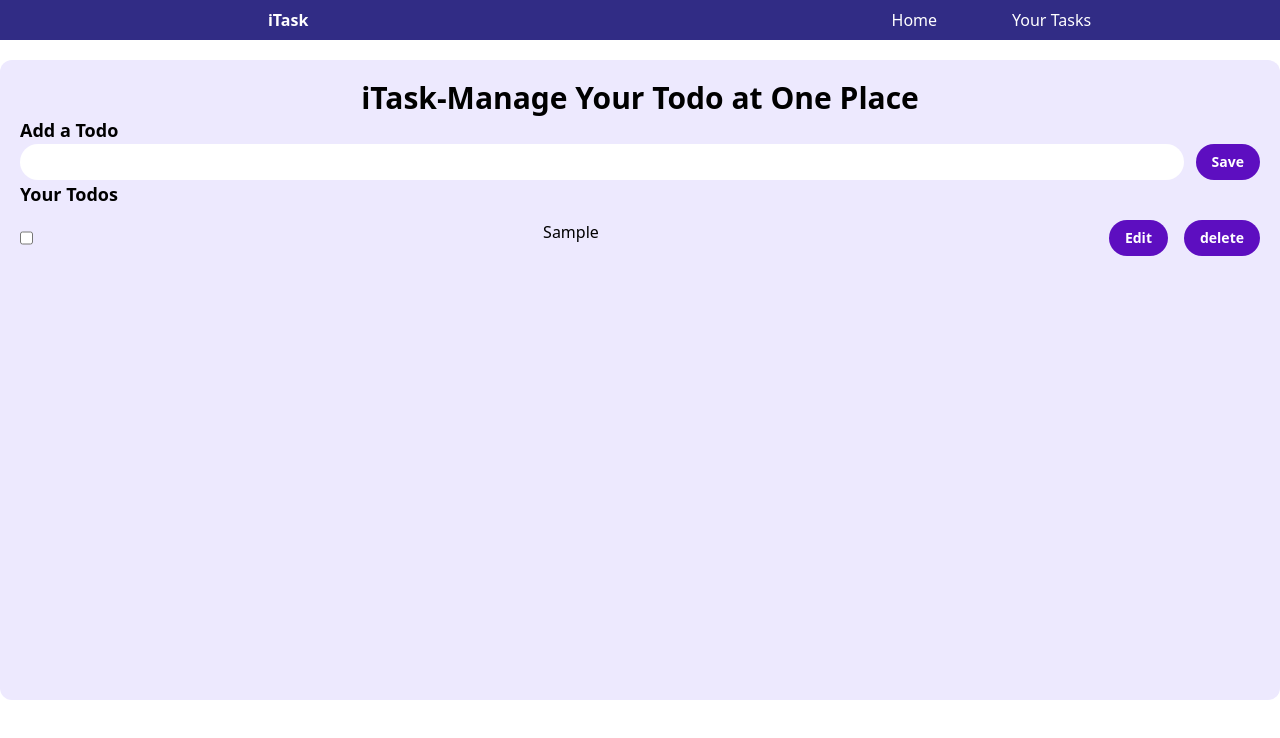
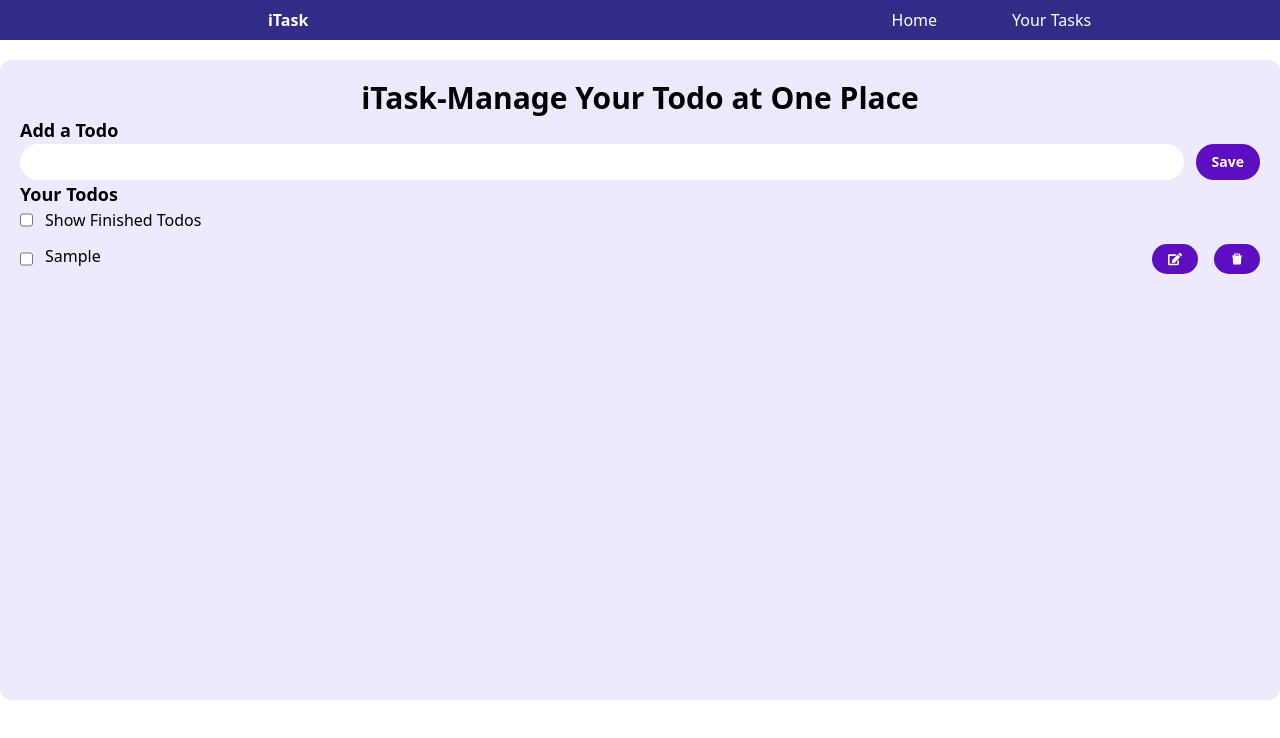
Before and after one commit to iam-rajuan/todo-react, a React (Vite) app: page / in a window 1280 px wide. Both pictures are taken after typing "Sample" into the empty fields and a click on the button "Save". Shown: the top 738 px of the page. Built offline with nearby package versions, Linux system fonts and the light colour scheme.

Commit message:
core-functionality-completed

```diff
--- a/package.json
+++ b/package.json
@@ -13,6 +13,7 @@
     "@tailwindcss/vite": "^4.1.6",
     "react": "^19.1.0",
     "react-dom": "^19.1.0",
+    "react-icons": "^5.5.0",
     "tailwindcss": "^4.1.6",
     "uuid": "^11.1.0"
   },
--- a/src/App.jsx
+++ b/src/App.jsx
@@ -3,6 +3,9 @@ import reactLogo from "./assets/react.svg";
 import viteLogo from "/vite.svg";
 import "./App.css";
 import Navbar from "./components/Navbar";
+
+import { FaEdit } from "react-icons/fa";
+import { AiFillDelete } from "react-icons/ai";
 
 import { v4 as uuidv4 } from 'uuid';
 
@@ -10,13 +13,31 @@ function App() {
 
   const [todo, setTodo] = useState("")
   const [todos, setTodos] = useState([])
+  const [showFinished, setshowFinished] = useState()
+
+  const toggleFinished = () => {
+    setshowFinished(!showFinished)
+    console.log(showFinished);
+
+  }
 
 
+  const handleEdit = (e, id)=> {
+    let t = todos.filter(i=>i.id === id)
+    setTodo(t[0].todo)
 
-  const handleEdit = ()=> {
+    let newTodos = todos.filter(item=>{
+      return item.id !== id
+    })
+    setTodos(newTodos)
 
   }
-  const handleDelete = ()=> {
+  const handleDelete = (e, id)=> {
+    // let id = e.target.name
+    let newTodos = todos.filter(item=>{
+      return item.id !== id
+    })
+    setTodos(newTodos)
 
   }
   const handleAdd = ()=> {
@@ -36,6 +57,8 @@ function App() {
     let index = todos.findIndex(item=>{
        return item.id === id
     })
+    // console.log( `this is: ${index}` );
+
     let newTodos =  [...todos];
     newTodos[index].isCompleted = !newTodos[index].isCompleted
     setTodos(newTodos)
@@ -64,17 +87,27 @@ function App() {
 
         <h2 className="text-lg font-bold">Your Todos</h2>
 
+        <div className="flex gap-3">
+        <input onChange={toggleFinished}  type="checkbox" checked={showFinished}  id="show" />
+        <label className="gap-3" htmlFor="show">Show Finished Todos</label>
+        </div>
+
+
         <div className="todos">
+          {todos.length===0 && <div className="m-5">No Todos to Display</div>}
           {todos.map(item=>{
 
-            return <div key={item.id} className="todo flex my-3 justify-between">
+            return (showFinished || !item.isCompleted) && <div key={item.id} className="todo flex my-3 justify-between">
 
+            <div className="flex gap-3 ">
             <input name={item.id} onChange={handleCheckbox}  type="checkbox" checked={item.isCompleted}  id="" />
+            <div className={item.isCompleted? "line-through":""} > {item.todo} </div>
+            </div>
 
-            <div className={item.isCompleted? "line-through":""} > {item.todo} </div>
-            <div className="button flex gap-4 ">
-              <button onClick={handleEdit} className="btn">Edit</button>
-              <button onClick={handleDelete} className="btn">delete</button>
+            <div className="button flex gap-4 h-full">
+
+              <button onClick={(e)=>handleEdit(e, item.id)} className="btn"><FaEdit /></button>
+              <button onClick={(e)=>handleDelete(e, item.id)} className="btn"><AiFillDelete /></button>
             </div>
           </div>
           })}
```
Also changed, not shown: 1 other file (tests, documents, lock files or other folders).
